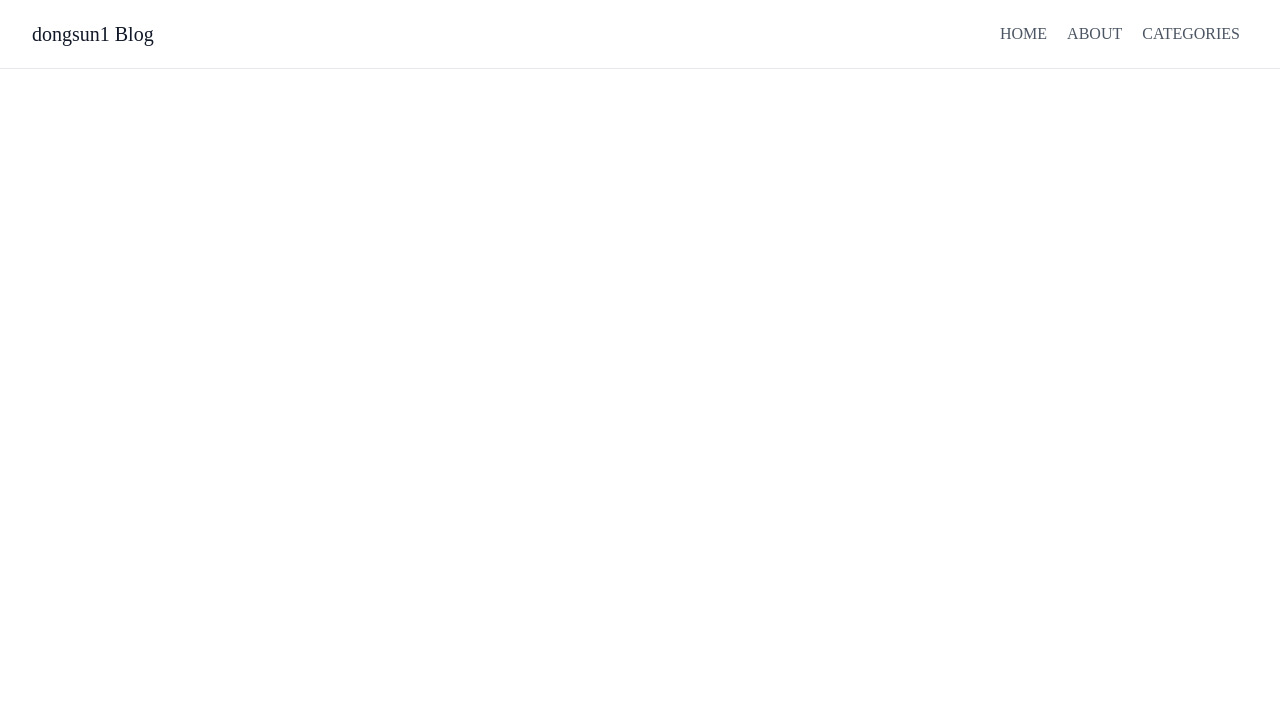
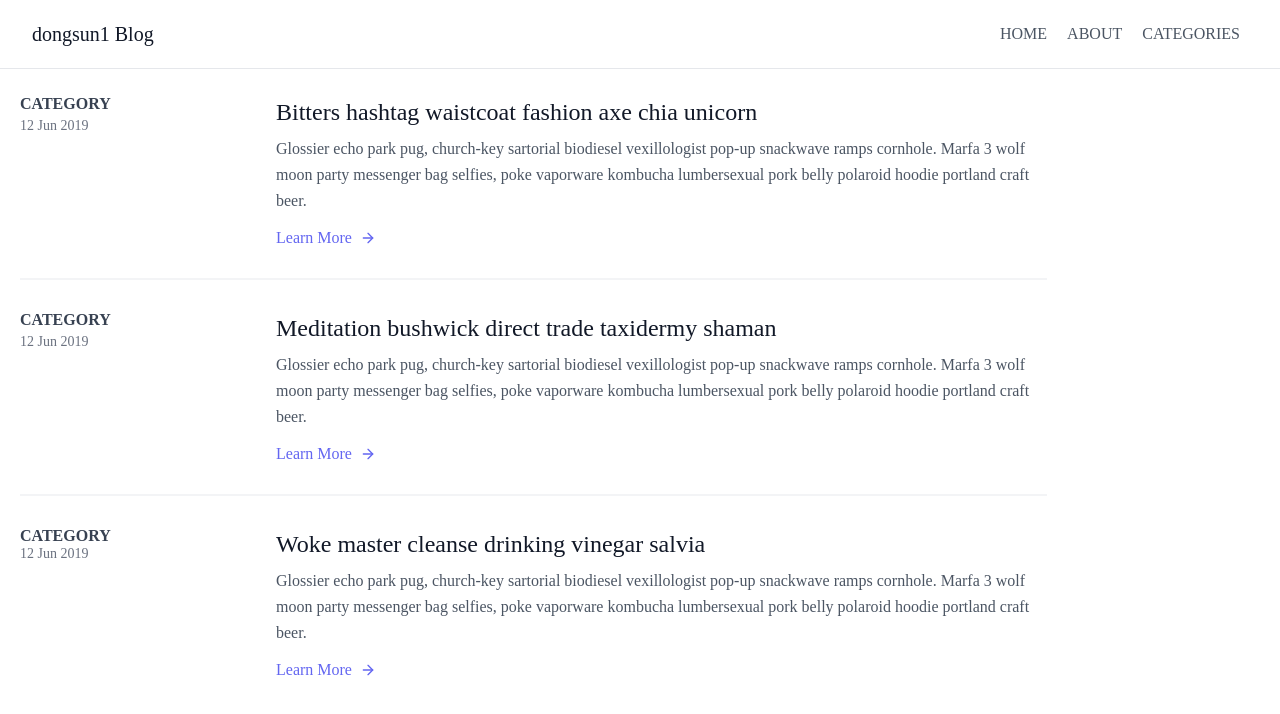
Before and after one commit to dongsun1/dongsun1.dev, a Next.js app: page / in a window 1280 px wide. Shown: the top 714 px of the page. Built offline with nearby package versions, Linux system fonts and the light colour scheme.

Commit message:
add posts component

```diff
--- a/components/header.tsx
+++ b/components/header.tsx
@@ -1,6 +1,6 @@
 import Link from 'next/link';
 
-export default function Home() {
+export default function Header() {
   return (
     <header className="text-gray-600 body-font absolute flex w-full border-b">
       <div className="container mx-auto flex flex-wrap p-5 flex-col md:flex-row items-center">
--- /dev/null
+++ b/components/posts.tsx
@@ -0,0 +1,94 @@
+export default function Posts() {
+  return (
+    <section className="text-gray-600 body-font overflow-hidden">
+      <div className="container px-5 py-24 w-5/6">
+        <div className="-my-8 divide-y-2 divide-gray-100">
+          <div className="py-8 flex flex-wrap md:flex-nowrap">
+            <div className="md:w-64 md:mb-0 mb-6 flex-shrink-0 flex flex-col">
+              <span className="font-semibold title-font text-gray-700">CATEGORY</span>
+              <span className="mt-1 text-gray-500 text-sm">12 Jun 2019</span>
+            </div>
+            <div className="md:flex-grow">
+              <h2 className="text-2xl font-medium text-gray-900 title-font mb-2">Bitters hashtag waistcoat fashion axe chia unicorn</h2>
+              <p className="leading-relaxed">
+                Glossier echo park pug, church-key sartorial biodiesel vexillologist pop-up snackwave ramps cornhole. Marfa 3 wolf moon party messenger bag
+                selfies, poke vaporware kombucha lumbersexual pork belly polaroid hoodie portland craft beer.
+              </p>
+              <a className="text-indigo-500 inline-flex items-center mt-4">
+                Learn More
+                <svg
+                  className="w-4 h-4 ml-2"
+                  viewBox="0 0 24 24"
+                  stroke="currentColor"
+                  strokeWidth="2"
+                  fill="none"
+                  strokeLinecap="round"
+                  strokeLinejoin="round"
+                >
+                  <path d="M5 12h14"></path>
+                  <path d="M12 5l7 7-7 7"></path>
+                </svg>
+              </a>
+            </div>
+          </div>
+          <div className="py-8 flex flex-wrap md:flex-nowrap">
+            <div className="md:w-64 md:mb-0 mb-6 flex-shrink-0 flex flex-col">
+              <span className="font-semibold title-font text-gray-700">CATEGORY</span>
+              <span className="mt-1 text-gray-500 text-sm">12 Jun 2019</span>
+            </div>
+            <div className="md:flex-grow">
+              <h2 className="text-2xl font-medium text-gray-900 title-font mb-2">Meditation bushwick direct trade taxidermy shaman</h2>
+              <p className="leading-relaxed">
+                Glossier echo park pug, church-key sartorial biodiesel vexillologist pop-up snackwave ramps cornhole. Marfa 3 wolf moon party messenger bag
+                selfies, poke vaporware kombucha lumbersexual pork belly polaroid hoodie portland craft beer.
+              </p>
+              <a className="text-indigo-500 inline-flex items-center mt-4">
+                Learn More
+                <svg
+                  className="w-4 h-4 ml-2"
+                  viewBox="0 0 24 24"
+                  stroke="currentColor"
+                  strokeWidth="2"
+                  fill="none"
+                  strokeLinecap="round"
+                  strokeLinejoin="round"
+                >
+                  <path d="M5 12h14"></path>
+                  <path d="M12 5l7 7-7 7"></path>
+                </svg>
+              </a>
+            </div>
+          </div>
+          <div className="py-8 flex flex-wrap md:flex-nowrap">
+            <div className="md:w-64 md:mb-0 mb-6 flex-shrink-0 flex flex-col">
+              <span className="font-semibold title-font text-gray-700">CATEGORY</span>
+              <span className="text-sm text-gray-500">12 Jun 2019</span>
+            </div>
+            <div className="md:flex-grow">
+              <h2 className="text-2xl font-medium text-gray-900 title-font mb-2">Woke master cleanse drinking vinegar salvia</h2>
+              <p className="leading-relaxed">
+                Glossier echo park pug, church-key sartorial biodiesel vexillologist pop-up snackwave ramps cornhole. Marfa 3 wolf moon party messenger bag
+                selfies, poke vaporware kombucha lumbersexual pork belly polaroid hoodie portland craft beer.
+              </p>
+              <a className="text-indigo-500 inline-flex items-center mt-4">
+                Learn More
+                <svg
+                  className="w-4 h-4 ml-2"
+                  viewBox="0 0 24 24"
+                  stroke="currentColor"
+                  strokeWidth="2"
+                  fill="none"
+                  strokeLinecap="round"
+                  strokeLinejoin="round"
+                >
+                  <path d="M5 12h14"></path>
+                  <path d="M12 5l7 7-7 7"></path>
+                </svg>
+              </a>
+            </div>
+          </div>
+        </div>
+      </div>
+    </section>
+  );
+}
--- a/pages/index.tsx
+++ b/pages/index.tsx
@@ -1,3 +1,9 @@
+import Posts from '../components/posts';
+
 export default function Index() {
-  return <div></div>;
+  return (
+    <div>
+      <Posts />
+    </div>
+  );
 }
```
